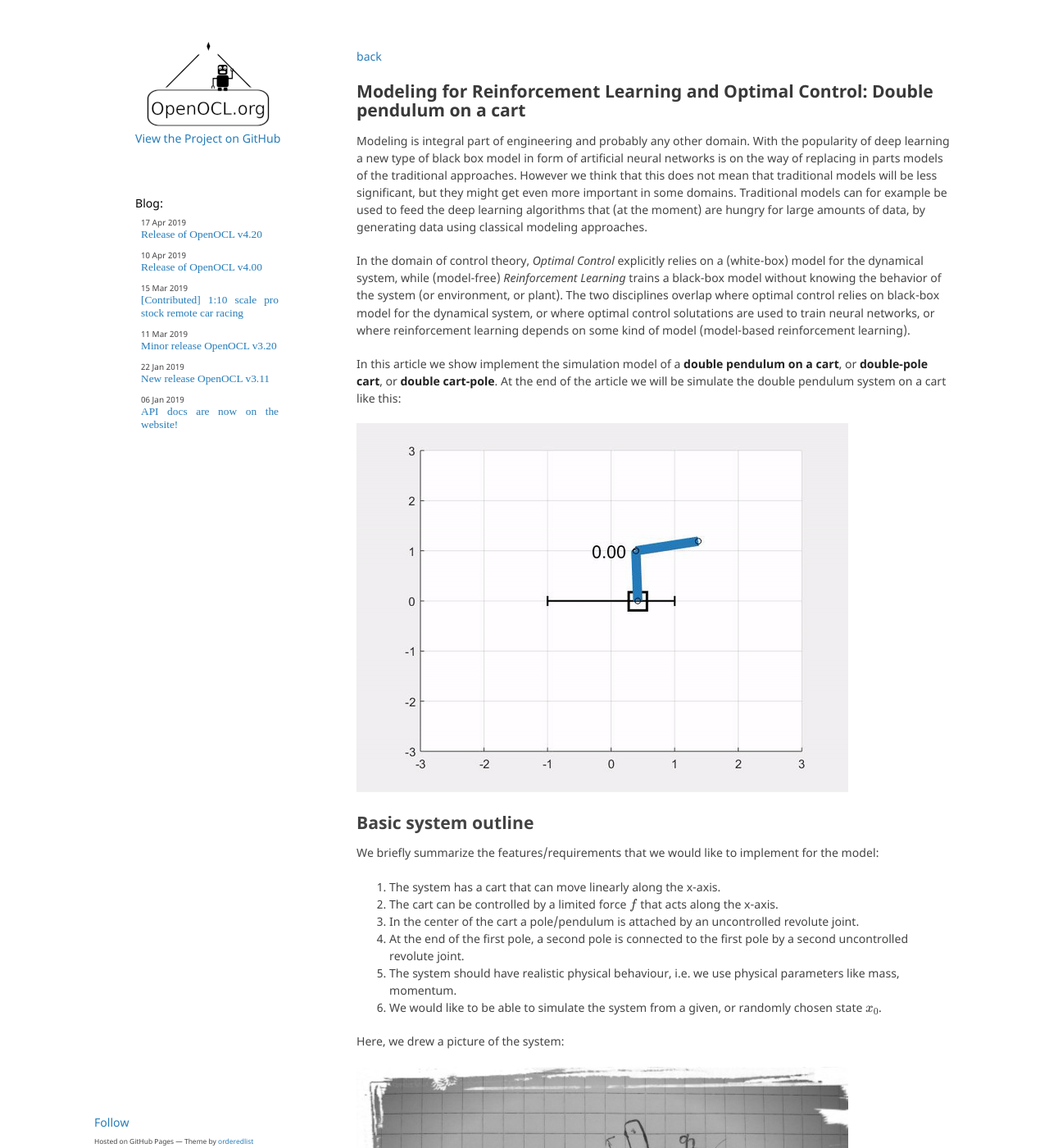
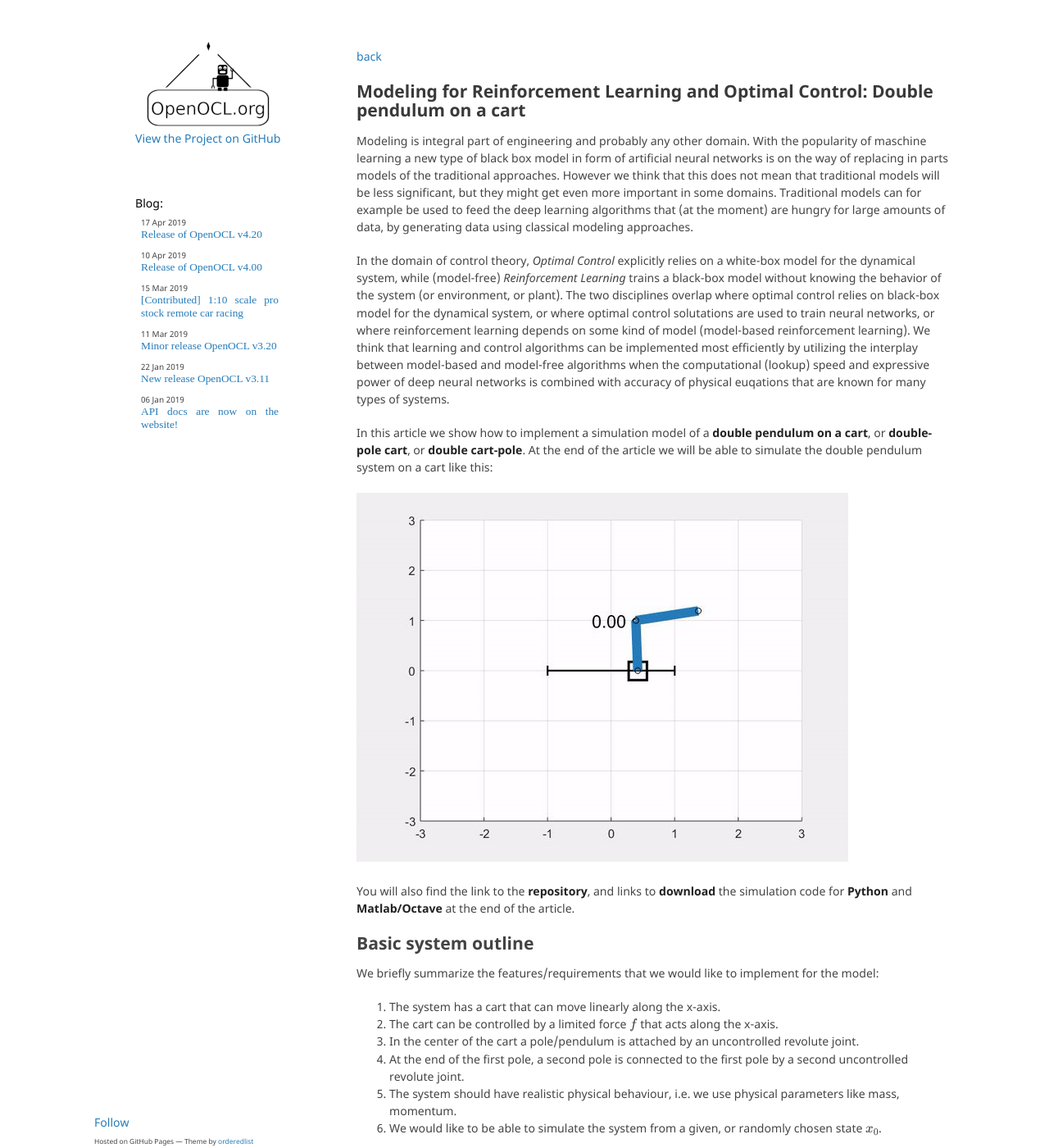
Before and after one commit to OpenOCL/openocl.github.io, a Jekyll site: the page built from _posts/2019-04-21-tutorial-01-modeling-double-cartpole.md, in a window 1280 px wide and 1400 px high. Shown: the whole window at 82% size. Built offline with Jekyll 4.4.1, drawn with Linux system fonts in a browser that asks for light colours; some web fonts are replaced; formulas are drawn with MathJax 3; a script that is not in the unit is left out; comment, search, counter and statistics services are not loaded.

Commit message:
Update 2019-04-21-tutorial-01-modeling-double-cartpole.md

```diff
--- a/_posts/2019-04-21-tutorial-01-modeling-double-cartpole.md
+++ b/_posts/2019-04-21-tutorial-01-modeling-double-cartpole.md
@@ -7,15 +7,15 @@
 hidden: true
 ---
 
-Modeling is integral part of engineering and probably any other domain. With the popularity of deep learning a new type of black box model in form of artificial neural networks is on the way of replacing in parts models of the traditional approaches. However we think that this does not mean that traditional models will be less significant, but they might get even more important in some domains. Traditional models can for example be used to feed the deep learning algorithms that (at the moment) are hungry for large amounts of data, by generating data using classical modeling approaches.
+Modeling is integral part of engineering and probably any other domain. With the popularity of maschine learning a new type of black box model in form of artificial neural networks is on the way of replacing in parts models of the traditional approaches. However we think that this does not mean that traditional models will be less significant, but they might get even more important in some domains. Traditional models can for example be used to feed the deep learning algorithms that (at the moment) are hungry for large amounts of data, by generating data using classical modeling approaches.
 
-In the domain of control theory, *Optimal Control* explicitly relies on a (white-box) model for the dynamical system, while (model-free) *Reinforcement Learning* trains a black-box model without knowing the behavior of the system (or environment, or plant). The two disciplines overlap where optimal control relies on black-box model for the dynamical system, or where optimal control solutations are used to train neural networks, or where reinforcement learning depends on some kind of model (model-based reinforcement learning).
+In the domain of control theory, *Optimal Control* explicitly relies on a white-box model for the dynamical system, while (model-free) *Reinforcement Learning* trains a black-box model without knowing the behavior of the system (or environment, or plant). The two disciplines overlap where optimal control relies on black-box model for the dynamical system, or where optimal control solutations are used to train neural networks, or where reinforcement learning depends on some kind of model (model-based reinforcement learning). We think that learning and control algorithms can be implemented most efficiently by utilizing the interplay between model-based and model-free algorithms when the computational (lookup) speed and expressive power of deep neural networks is combined with accuracy of physical euqations that are known for many types of systems.
 
-
-
-In this article we show implement the simulation model of a **double pendulum on a cart**, or **double-pole cart**, or **double cart-pole**. At the end of the article we will be simulate the double pendulum system on a cart like this:
+In this article we show how to implement a simulation model of a **double pendulum on a cart**, or **double-pole cart**, or **double cart-pole**. At the end of the article we will be able to simulate the double pendulum system on a cart like this:
 
 ![Simulation of the double pendulum on cart](/assets/posts/tut01/sim_one@2x.gif)
+
+You will also find the link to the **repository**, and links to **download** the simulation code for **Python** and **Matlab/Octave** at the end of the article.
 
 
 ## Basic system outline
```
